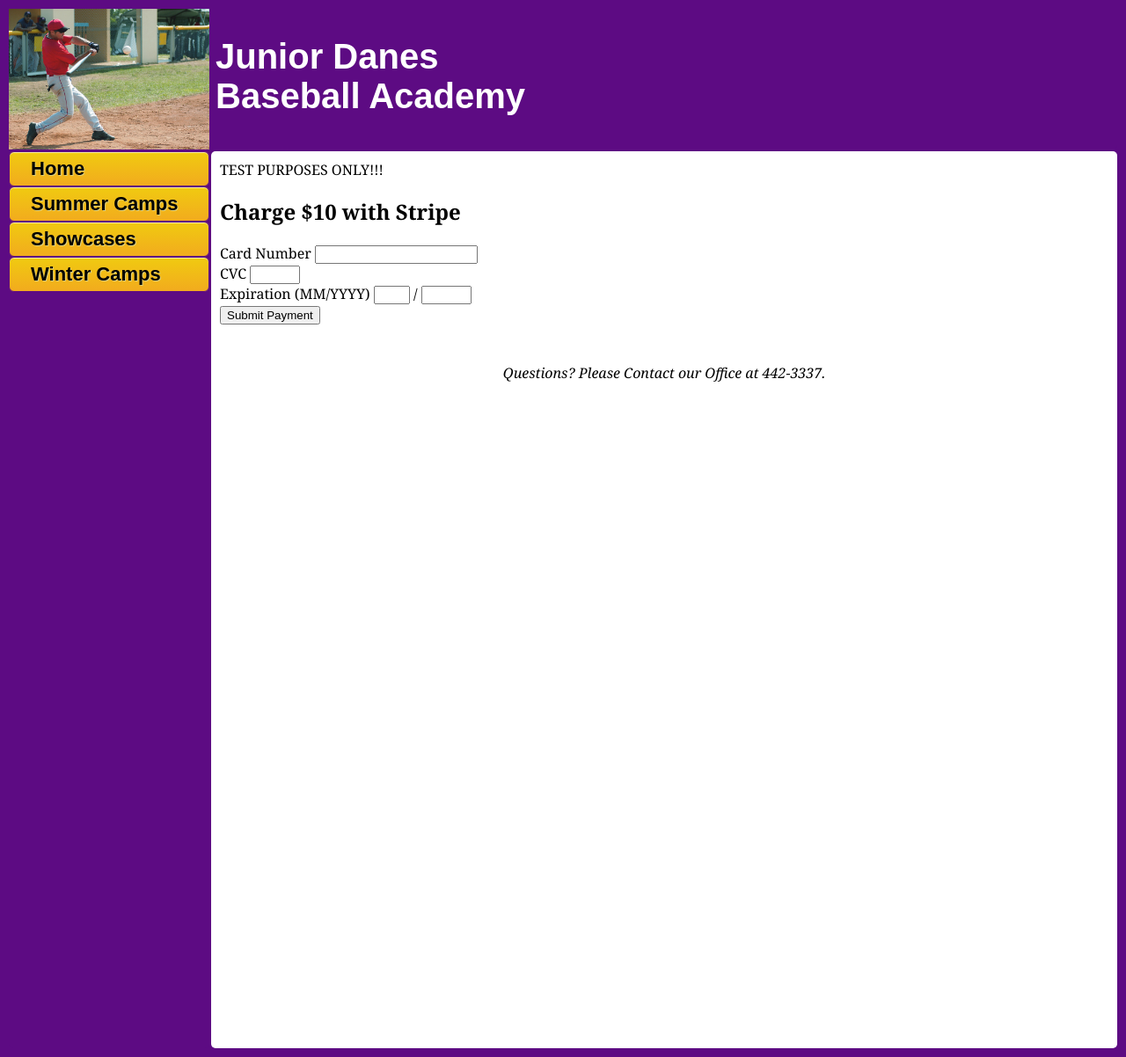
After one commit to ajk14/junior-danes, a Django app: page /register/ in a window 1280 px wide. The commit adds this page. Shown: the whole page at 88% size. Run offline with Django 3.2, Linux system fonts and the light colour scheme; some libraries are stand-ins or nearby versions.

Commit message:
Minor text change

```diff
--- /dev/null
+++ b/danes/templates/form.html
@@ -0,0 +1,73 @@
+{% extends "base.html" %}
+
+{% block title %} Winter Skills Camps {% endblock %}
+
+{% block main %}
+TEST PURPOSES ONLY!!!
+ <script type="text/javascript" src="https://js.stripe.com/v1/"></script>
+        <!-- jQuery is used only for this example; it isn't required to use Stripe -->
+        <script type="text/javascript" src="https://ajax.googleapis.com/ajax/libs/jquery/1.6.2/jquery.min.js"></script>
+        <script type="text/javascript">
+            // this identifies your website in the createToken call below
+            Stripe.setPublishableKey('YOUR_PUBLISHABLE_KEY');
+
+            function stripeResponseHandler(status, response) {
+                if (response.error) {
+                    // re-enable the submit button
+                    $('.submit-button').removeAttr("disabled");
+                    // show the errors on the form
+                    $(".payment-errors").html(response.error.message);
+                } else {
+                    var form$ = $("#payment-form");
+                    // token contains id, last4, and card type
+                    var token = response['id'];
+                    // insert the token into the form so it gets submitted to the server
+                    form$.append("<input type='hidden' name='stripeToken' value='" + token + "' />");
+                    // and submit
+                    form$.get(0).submit();
+                }
+            }
+
+            $(document).ready(function() {
+                $("#payment-form").submit(function(event) {
+                    // disable the submit button to prevent repeated clicks
+                    $('.submit-button').attr("disabled", "disabled");
+                    // createToken returns immediately - the supplied callback submits the form if there are no errors
+                    Stripe.createToken({
+                        number: $('.card-number').val(),
+                        cvc: $('.card-cvc').val(),
+                        exp_month: $('.card-expiry-month').val(),
+                        exp_year: $('.card-expiry-year').val()
+                    }, stripeResponseHandler);
+                    return false; // submit from callback
+                });
+            });
+
+            if (window.location.protocol === 'file:') {
+                alert("stripe.js does not work when included in pages served over file:// URLs. Try serving this page over a webserver. Contact support@stripe.com if you need assistance.");
+            }
+        </script>
+
+   <h2>Charge $10 with Stripe</h2>
+        <!-- to display errors returned by createToken -->
+        <span class="payment-errors"></span>
+        <form action="" method="POST" id="payment-form">
+            <div class="form-row">
+                <label>Card Number</label>
+                <input type="text" size="20" autocomplete="off" class="card-number" />
+            </div>
+            <div class="form-row">
+                <label>CVC</label>
+                <input type="text" size="4" autocomplete="off" class="card-cvc" />
+            </div>
+            <div class="form-row">
+                <label>Expiration (MM/YYYY)</label>
+                <input type="text" size="2" class="card-expiry-month"/>
+                <span> / </span>
+                <input type="text" size="4" class="card-expiry-year"/>
+            </div>
+            <button type="submit" class="submit-button">Submit Payment</button>
+        </form>
+
+</form>
+{% endblock %}
--- a/danes/templates/summer.html
+++ b/danes/templates/summer.html
@@ -45,6 +45,6 @@
   <li>Prior to Albany, Kaier was the head coach of the Halfmoon Mariners, a AABC affiliate at both the 16U and 18U levels. During his five years the Mariners Summer Program won two state championships and made an appearance in the final four of the mid-atlantic regional in 2009</li>
   <li>Kaier Recieved his Bachelor's Degree in Communications from UAlbany in 2009, and completed his Master's Degree in Education Administration in December of 2011</li>
 
-  <h2>To register, please fill out <a class="text" href="/static/img/summer_form.pdf">this form</a> and mail it back to the address indicated!</h2>
+  <h2><a class="text" href="/static/img/summer_form.pdf">Click Here</a> to register today!</h2>
 
 {% endblock %}
--- a/danes/urls.py
+++ b/danes/urls.py
@@ -10,6 +10,7 @@
                        url(r'^winter/$', 'danes.views.winter'),
                        url(r'^summer/$', 'danes.views.summer'),
                        url(r'^showcases/$', 'danes.views.showcases'),
+                       url(r'^register/$', 'danes.views.register'),
                        url(r'^static/(?P<path>.*)$', 'django.views.static.serve',
                         {'document_root': os.path.join(SITE_ROOT, 'static')}),
     # Examples:
--- a/danes/views.py
+++ b/danes/views.py
@@ -16,3 +16,7 @@
 def showcases(request):
     context = {}
     return render_to_response("showcases.html", context)
+
+def register(request):
+    context = {}
+    return render_to_response("form.html", context)
```
Also changed, not shown: 6 other files.
